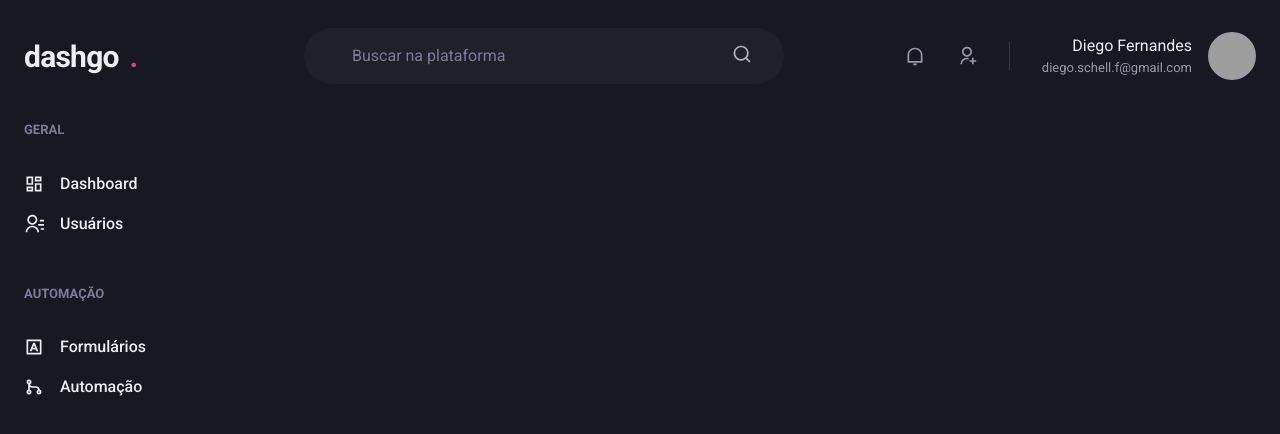
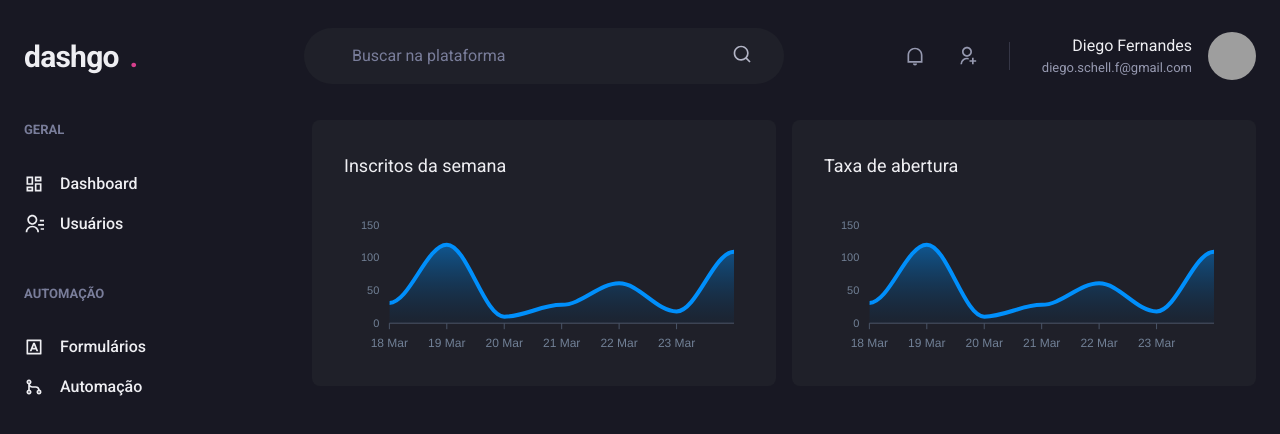
Before and after one commit to Carolbrandes/dashgo, a Next.js app: page /dashboard in a window 1280 px wide. Shown: the top 434 px of the page. Built offline with nearby package versions, Linux system fonts and the light colour scheme; grey boxes are pictures that could not be loaded.

Commit message:
dashboard page

```diff
--- a/package.json
+++ b/package.json
@@ -13,11 +13,13 @@
     "@chakra-ui/react": "^2.8.0",
     "@emotion/react": "^11.11.1",
     "@emotion/styled": "^11.11.0",
+    "apexcharts": "^3.42.0",
     "axios": "^1.4.0",
     "framer-motion": "^10.16.1",
     "next": "13.4.12",
     "next-auth": "^4.22.3",
     "react": "18.2.0",
+    "react-apexcharts": "^1.4.1",
     "react-dom": "18.2.0",
     "react-icons": "^4.10.1"
   },
--- a/src/pages/dashboard.tsx
+++ b/src/pages/dashboard.tsx
@@ -1,6 +1,69 @@
-import { Flex } from "@chakra-ui/react";
+import { Box, Flex, SimpleGrid, Text, theme } from "@chakra-ui/react";
 import { Header } from "../components/Header";
 import { Sidebar } from "../components/Sidebar";
+import dynamic from "next/dynamic";
+import { ApexOptions } from "apexcharts";
+const Chart = dynamic(() => import("react-apexcharts"), {
+  ssr: false,
+});
+
+// *o chart deve ser carregado pelo browser, como o next gera html no lado do servidor, deu erro window is not defined. entao vamos o dynamic
+// *dynamic: utilizado para fazer lazy loading, carrega o componente de uma forma dinamica. ex: so quero carregar esse componente qd usuario clica no botao.
+
+const options: ApexOptions = {
+  chart: {
+    toolbar: {
+      show: false,
+    },
+    zoom: {
+      enabled: false,
+    },
+    foreColor: theme.colors.gray[500],
+  },
+  grid: {
+    show: false,
+  },
+  dataLabels: {
+    enabled: false,
+  },
+  tooltip: {
+    enabled: false,
+  },
+  xaxis: {
+    type: "datetime",
+    axisBorder: {
+      color: theme.colors.gray[600],
+    },
+    axisTicks: {
+      color: theme.colors.gray[600],
+    },
+    categories: [
+      "2021-03-18T00:00:00.000Z",
+      "2021-03-19T00:00:00.000Z",
+      "2021-03-20T00:00:00.000Z",
+      "2021-03-21T00:00:00.000Z",
+      "2021-03-22T00:00:00.000Z",
+      "2021-03-23T00:00:00.000Z",
+      "2021-03-24T00:00:00.000Z",
+    ],
+  },
+  fill: {
+    opacity: 0.3,
+    type: "gradient",
+    gradient: {
+      shade: "dark",
+      opacityFrom: 0.7,
+      opacityTo: 0.3,
+    },
+  },
+};
+
+const series = [
+  {
+    name: "series1",
+    data: [31, 120, 10, 28, 61, 18, 109],
+  },
+];
 
 export default function Dashboard() {
   return (
@@ -9,6 +72,28 @@ export default function Dashboard() {
 
       <Flex w="100%" my="6" maxWidth={1480} mx="auto" px="6">
         <Sidebar />
+
+        <SimpleGrid
+          flex="1"
+          gap="4"
+          minChildWidth="320px"
+          alignItems="flex-start"
+        >
+          <Box p="8" bg="gray.800" borderRadius={8} pb="4">
+            <Text fontSize="lg" mb="4">
+              Inscritos da semana
+            </Text>
+
+            <Chart options={options} series={series} type="area" height={160} />
+          </Box>
+
+          <Box p="8" bg="gray.800" borderRadius={8} pb="4">
+            <Text fontSize="lg" mb="4">
+              Taxa de abertura
+            </Text>
+            <Chart options={options} series={series} type="area" height={160} />
+          </Box>
+        </SimpleGrid>
       </Flex>
     </Flex>
   );
```
Also changed, not shown: 1 other file (tests, documents, lock files or other folders).
